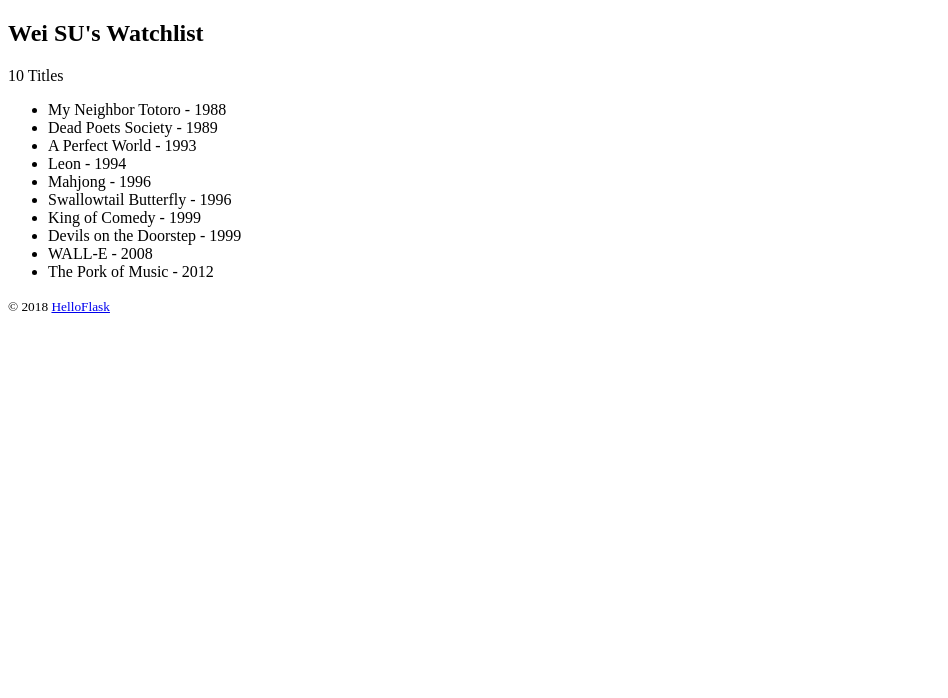
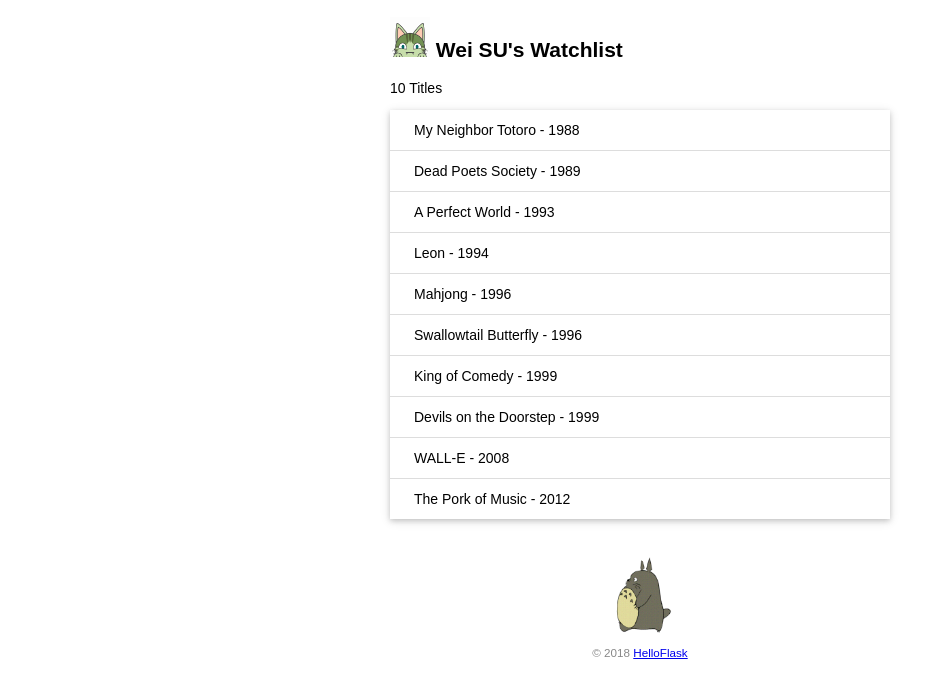
Before and after one commit to davidswei/watchlist, a Flask app: page / in a window 1280 px wide. Shown: the top 698 px of the page, without its empty margins (0-948 px from the left). Run offline with Flask 2, Linux system fonts and the light colour scheme.

Commit message:
The Chapter 4

```diff
--- /dev/null
+++ b/static/style.css
@@ -0,0 +1,48 @@
+/* 页面整体 */
+body {
+    margin: auto;
+    max-width: 500px;
+    font-size: 14px;
+    font-family: Arial, Helvetica, sans-serif;
+}
+
+/* 页脚 */
+footer {
+    color: #888;
+    margin-top: 15px;
+    text-align: center;
+    padding: 10px;
+}
+
+/* 头像 */
+.avatar {
+    width: 40px;
+}
+
+/* 电影列表 */
+.movie-list {
+    list-style-type: none;
+    padding: 0;
+    margin-bottom: 10px;
+    box-shadow: 0 2px 5px 0 rgba(0,0,0, 0.16), 0 2px 10px 0 rgba(0, 0, 0, 0.12);
+}
+
+.movie-list li {
+    padding: 12px 24px;
+    border-bottom: 1px solid #ddd;
+}
+
+.movie-list li:last-child {
+    border-bottom: none;
+}
+
+.movie-list li:hover {
+    background-color: #f8f9fa;
+}
+
+/* 龙猫图片 */
+.totoro {
+    display: block;
+    margin: 0 auto;
+    height: 100px;
+}
--- a/templates/index.html
+++ b/templates/index.html
@@ -2,18 +2,24 @@
 <html lang="en">
 <head>
     <meta charset="utf-8">
+    <link rel="icon" href="{{ url_for('static', filename='favicon.ico') }}">
     <title>{{ name }}'s Watchlist</title>
+    <link rel="stylesheet" href="{{ url_for('static', filename='style.css') }}" type="text/css">
 </head>
 <body>
-    <h2>{{ name }}'s Watchlist</h2>
+    <h2>
+        <img alt="Avatar" class="avatar" src="{{ url_for('static', filename='images/avatar.png') }}">
+            {{ name }}'s Watchlist
+    </h2>
     {# 使用length过滤器获取movies变量长度 #}
     <p>{{ movies|length }} Titles</p>
-    <ul>
+    <ul class="movie-list">
         {% for movie in movies %}
         <li>{{ movie.title }} - {{ movie.year }}</li>
         {% endfor %}
     </ul>
     <footer>
+        <img alt="Walking Totoro" class="totoro" src="{{ url_for('static', filename='images/totoro.gif') }}">
         <small>&copy; 2018 <a href="http://helloflask.com/tutorial">HelloFlask</a></small>
     </footer>
 </body>
```
Also changed, not shown: static/images/avatar.png (added), static/images/totoro.gif (added).
